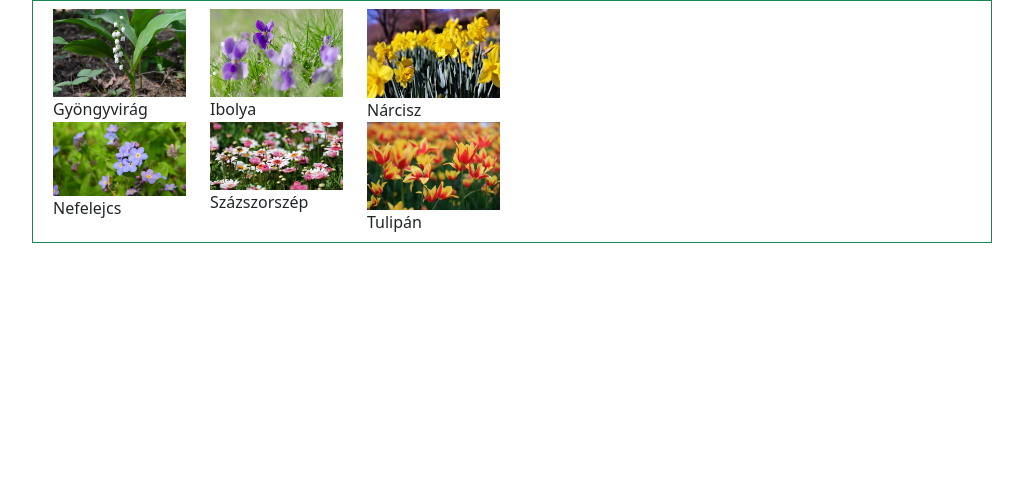
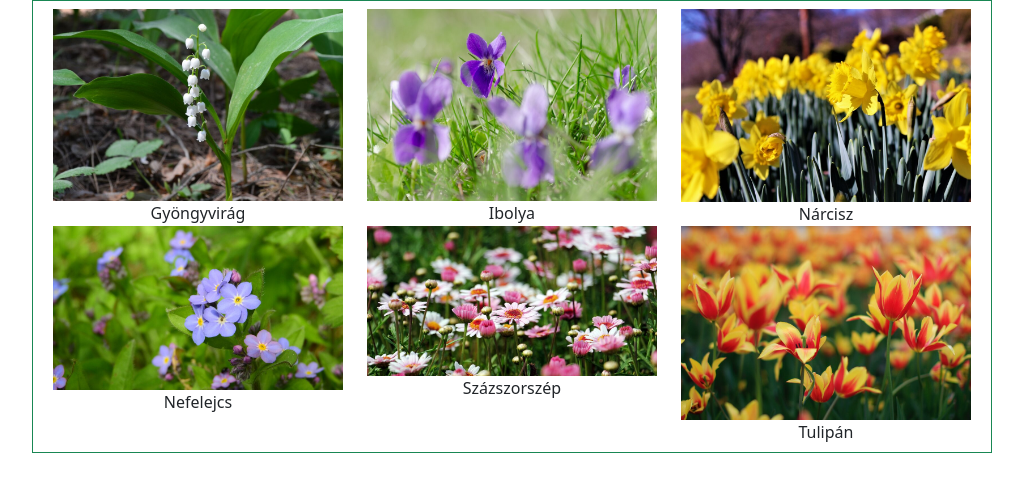
Before and after one commit to tarkomateckik/webfejlesztes_9b, a plain HTML site: page Bootstrap/Grid system/tablazat másolata.html in a window 1280 px wide. Shown: the whole page, without its empty margins (128-1151 px from the left). Drawn offline with Linux system fonts and the light colour scheme.

Commit message:
tablazat

```diff
--- a/Bootstrap/Grid system/tablazat másolata.html
+++ b/Bootstrap/Grid system/tablazat másolata.html
@@ -6,38 +6,43 @@
     <title>Document</title>
     <link rel="stylesheet" href="bootstrap-5.3.0-alpha3-dist/css/bootstrap.min.css">
     <style>
-        table , td ,tr{
+        table, td, tr {
             border: 1px solid black;
             border-collapse: collapse;
         }
     </style>
 </head>
-<body class="w-75 mx-auto border border-success p-2">
+<body class="w-75 mx-auto border border-success p-2 text-center">
+    <!-- table>tr*2>td*3>{A} -->
+    <!-- table>tr*2>td*3>img+p -->
+    <!--
+        table -> div.container-fluid
+        tr -> div.row
+        td -> div.col (column => oszlop)
+     -->
     <div class="container-fluid">
         <div class="row">
-        <div class="col-2">
+            <div class="col-4">
                 <img class="img-fluid" src="images/gyongyvirag.jpg" alt="">
                 <p class="mb-0">Gyöngyvirág</p>
             </div>
-        <div class="col-2">
+            <div class="col-4">
                 <img class="img-fluid" src="images/ibolya.jpg" alt="">
                 <p class="mb-0">Ibolya</p>
             </div>
-        <div class="col-2">
+            <div class="col-4">
                 <img class="img-fluid" src="images/narcisz.jpg" alt="">
                 <p class="mb-0">Nárcisz</p>
             </div>
-    </div>
-    <div class="row">
-        <div class="col-2">
+            <div class="col-4">
                 <img class="img-fluid" src="images/nefelejcs.jpg" alt="">
                 <p class="mb-0">Nefelejcs</p>
             </div>
-        <div class="col-2">
+            <div class="col-4">
                 <img class="img-fluid" src="images/szazszorszep.jpg" alt="">
                 <p class="mb-0">Százszorszép</p>
             </div>
-        <div class="col-2">
+            <div class="col-4">
                 <img class="img-fluid" src="images/tulipan.jpg" alt="">
                 <p class="mb-0">Tulipán</p>
             </div>
```
Lines whose indentation alone changed are shown as unchanged.
